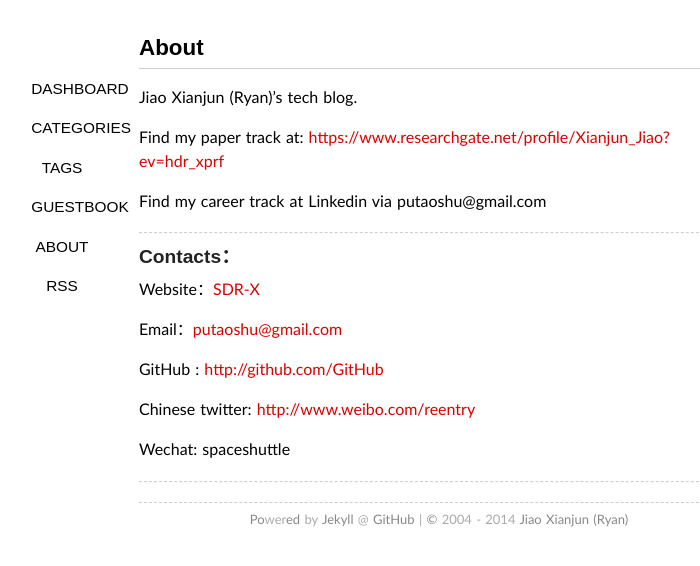
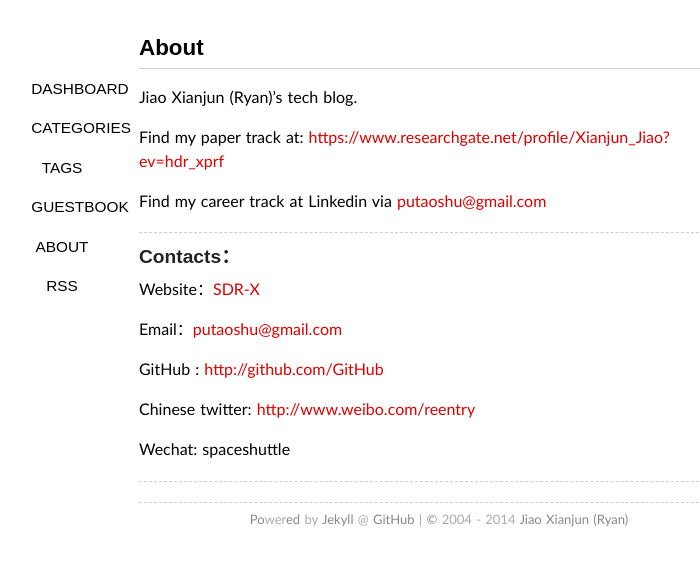
Before and after one commit to sdr-x/sdr-x.github.io, a Jekyll site: the page built from about/index.md, in a window 1280 px wide. Shown: the top 566 px of the page, without its empty margins (201-901 px from the left). Built offline with Jekyll 4.4.1, drawn with Linux system fonts in a browser that asks for light colours; some web fonts are replaced; Markdown is read by kramdown in place of the engine named in the settings; part of the change alters nothing that is shown.

```diff
--- a/about/index.md
+++ b/about/index.md
@@ -8,7 +8,7 @@ comments: no
 
 Find my paper track at: [https://www.researchgate.net/profile/Xianjun_Jiao?ev=hdr_xprf](https://www.researchgate.net/profile/Xianjun_Jiao?ev=hdr_xprf)
 
-Find my career track at Linkedin via putaoshu@gmail.com
+Find my career track at Linkedin via [putaoshu@gmail.com](mailto:putaoshu@gmail.com)
 
 ----
 
@@ -21,7 +21,7 @@ Website：[{{ site.name }}]({{ site.url }})
 
 Email：[{{ site.email }}](mailto:{{ site.email }})
 
-GitHub : [http://github.com/{{ site.github }}](http://github.com/{{ site.github }})
+GitHub : [http://github.com/{{ site.github }}](https://github.com/{{ site.github }})
 
 Chinese twitter: [http://www.weibo.com/reentry](http://www.weibo.com/reentry)
 
```
